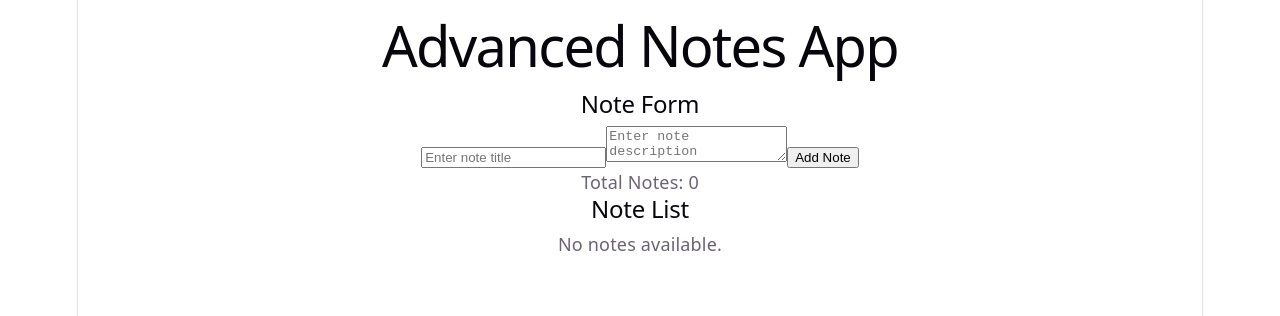
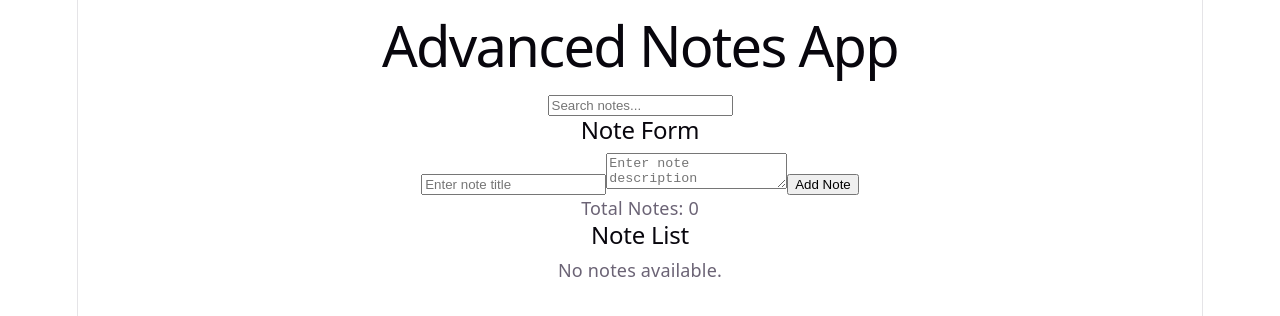
Before and after one commit to abhi12012/react-advanced-note-app, a React (Vite) app: page / in a window 1280 px wide. Shown: the top 316 px of the page. Built offline with nearby package versions, Linux system fonts and the light colour scheme.

Commit message:
feat: add note search functionality

```diff
--- a/src/App.jsx
+++ b/src/App.jsx
@@ -27,6 +27,8 @@ function App() {
 
   const [editingId, setEditingId] = useState(null);
 
+  const [searchText, setSearchText] = useState("");
+
 
 const {
   notes,
@@ -36,7 +38,14 @@ const {
 
 
 
+const filteredNotes = notes.filter((note) => {
+  const search = searchText.toLowerCase();
 
+  return (
+    note.title.toLowerCase().includes(search) ||
+    note.description.toLowerCase().includes(search)
+  );
+});
 
 
 
@@ -127,6 +136,14 @@ return (
     <h1>Advanced Notes App</h1>
 
 
+    <input
+  type="text"
+  placeholder="Search notes..."
+  value={searchText}
+  onChange={(event) => setSearchText(event.target.value)}
+/>
+
+
    <NoteForm
   note={note}
   handleChange={handleChange}
@@ -146,8 +163,10 @@ return (
 
 
 
-
-    <NoteList onEdit={handleEdit} />
+<NoteList
+  filteredNotes={filteredNotes}
+  onEdit={handleEdit}
+/>
 
  </div>
 
--- a/src/components/NoteList.jsx
+++ b/src/components/NoteList.jsx
@@ -6,7 +6,7 @@ import NoteItem from "./NoteItem";
 
 
 
-function NoteList({ onEdit }) {
+function NoteList({ filteredNotes, onEdit }) {
 
  const {
   notes
@@ -22,7 +22,7 @@ function NoteList({ onEdit }) {
 
       {notes.length === 0 && <p>No notes available.</p>}
 
-      {notes.map((note) => (
+      {filteredNotes.map((note) => (
 
 
        <NoteItem
```
